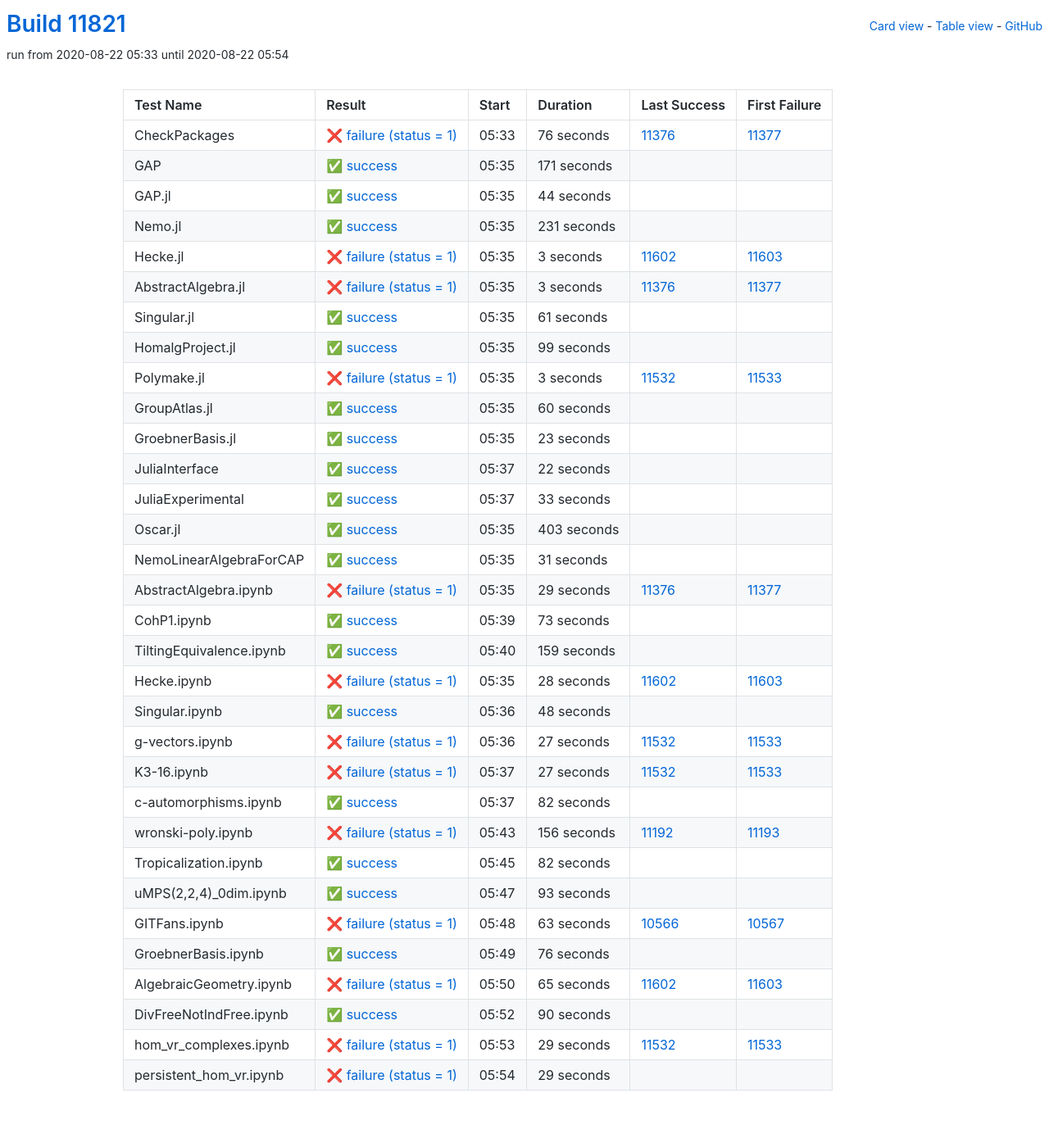
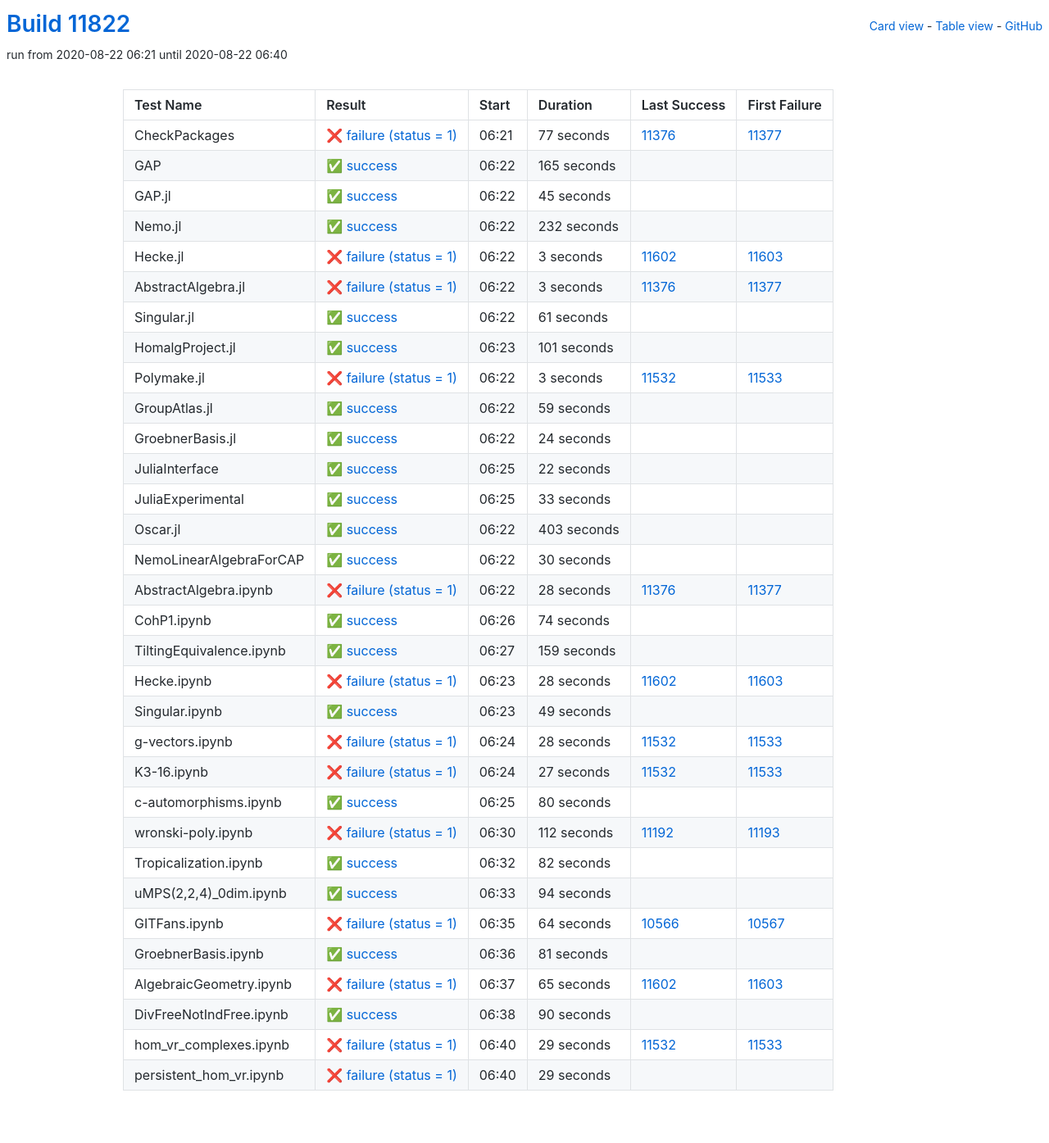
Before and after one commit to oscar-system/oscar-ci-status, a Jekyll site: the page built from table.html, in a window 1280 px wide. Shown: the whole page at 82% size. Built offline with Jekyll 4.4.1, drawn with Linux system fonts in a browser that asks for light colours.

Commit message:
Build #11822

```diff
--- a/_data/ci.yml
+++ b/_data/ci.yml
@@ -1,6 +1,6 @@
 ---
-build: 11821
-build_url: https://oscarci.mathematik.uni-kl.de/job/oscar/11821/
+build: 11822
+build_url: https://oscarci.mathematik.uni-kl.de/job/oscar/11822/
 job: oscar
 organization: oscar-system
 repo: oscar-ci-status
@@ -8,56 +8,56 @@
 tests:
 - name: CheckPackages
   id: checkpackages
-  log: https://oscarci.mathematik.uni-kl.de/job/oscar/11821/artifact/logs/build-11821/CheckPackages.log
-  start: 2020-08-22 05:33
+  log: https://oscarci.mathematik.uni-kl.de/job/oscar/11822/artifact/logs/build-11822/CheckPackages.log
+  start: 2020-08-22 06:21
   success: false
   exitcode: 1
   status: failure
-  duration: 76
+  duration: 77
   last_success: 11376
   last_success_url: https://oscarci.mathematik.uni-kl.de/job/oscar/11376/
   first_failure: 11377
   first_failure_url: https://oscarci.mathematik.uni-kl.de/job/oscar/11377/
 - name: GAP
   id: gap
-  log: https://oscarci.mathematik.uni-kl.de/job/oscar/11821/artifact/logs/build-11821/GAP.log
-  start: 2020-08-22 05:35
+  log: https://oscarci.mathematik.uni-kl.de/job/oscar/11822/artifact/logs/build-11822/GAP.log
+  start: 2020-08-22 06:22
   success: true
   exitcode: 0
   status: success
-  duration: 171
+  duration: 165
   last_success: false
   last_success_url:
   first_failure: false
   first_failure_url:
 - name: GAP.jl
   id: gap-jl
-  log: https://oscarci.mathematik.uni-kl.de/job/oscar/11821/artifact/logs/build-11821/GAP.jl.log
-  start: 2020-08-22 05:35
+  log: https://oscarci.mathematik.uni-kl.de/job/oscar/11822/artifact/logs/build-11822/GAP.jl.log
+  start: 2020-08-22 06:22
   success: true
   exitcode: 0
   status: success
-  duration: 44
+  duration: 45
   last_success: false
   last_success_url:
   first_failure: false
   first_failure_url:
 - name: Nemo.jl
   id: nemo-jl
-  log: https://oscarci.mathematik.uni-kl.de/job/oscar/11821/artifact/logs/build-11821/Nemo.jl.log
-  start: 2020-08-22 05:35
+  log: https://oscarci.mathematik.uni-kl.de/job/oscar/11822/artifact/logs/build-11822/Nemo.jl.log
+  start: 2020-08-22 06:22
   success: true
   exitcode: 0
   status: success
-  duration: 231
+  duration: 232
   last_success: false
   last_success_url:
   first_failure: false
   first_failure_url:
 - name: Hecke.jl
   id: hecke-jl
-  log: https://oscarci.mathematik.uni-kl.de/job/oscar/11821/artifact/logs/build-11821/Hecke.jl.log
-  start: 2020-08-22 05:35
+  log: https://oscarci.mathematik.uni-kl.de/job/oscar/11822/artifact/logs/build-11822/Hecke.jl.log
+  start: 2020-08-22 06:22
   success: false
   exitcode: 1
   status: failure
@@ -68,8 +68,8 @@
   first_failure_url: https://oscarci.mathematik.uni-kl.de/job/oscar/11603/
 - name: AbstractAlgebra.jl
   id: abstractalgebra-jl
-  log: https://oscarci.mathematik.uni-kl.de/job/oscar/11821/artifact/logs/build-11821/AbstractAlgebra.jl.log
-  start: 2020-08-22 05:35
+  log: https://oscarci.mathematik.uni-kl.de/job/oscar/11822/artifact/logs/build-11822/AbstractAlgebra.jl.log
+  start: 2020-08-22 06:22
   success: false
   exitcode: 1
   status: failure
@@ -80,8 +80,8 @@
   first_failure_url: https://oscarci.mathematik.uni-kl.de/job/oscar/11377/
 - name: Singular.jl
   id: singular-jl
-  log: https://oscarci.mathematik.uni-kl.de/job/oscar/11821/artifact/logs/build-11821/Singular.jl.log
-  start: 2020-08-22 05:35
+  log: https://oscarci.mathematik.uni-kl.de/job/oscar/11822/artifact/logs/build-11822/Singular.jl.log
+  start: 2020-08-22 06:22
   success: true
   exitcode: 0
   status: success
@@ -92,20 +92,20 @@
   first_failure_url:
 - name: HomalgProject.jl
   id: homalgproject-jl
-  log: https://oscarci.mathematik.uni-kl.de/job/oscar/11821/artifact/logs/build-11821/HomalgProject.jl.log
-  start: 2020-08-22 05:35
+  log: https://oscarci.mathematik.uni-kl.de/job/oscar/11822/artifact/logs/build-11822/HomalgProject.jl.log
+  start: 2020-08-22 06:23
   success: true
   exitcode: 0
   status: success
-  duration: 99
+  duration: 101
   last_success: false
   last_success_url:
   first_failure: false
   first_failure_url:
 - name: Polymake.jl
   id: polymake-jl
-  log: https://oscarci.mathematik.uni-kl.de/job/oscar/11821/artifact/logs/build-11821/Polymake.jl.log
-  start: 2020-08-22 05:35
+  log: https://oscarci.mathematik.uni-kl.de/job/oscar/11822/artifact/logs/build-11822/Polymake.jl.log
+  start: 2020-08-22 06:22
   success: false
   exitcode: 1
   status: failure
@@ -116,32 +116,32 @@
   first_failure_url: https://oscarci.mathematik.uni-kl.de/job/oscar/11533/
 - name: GroupAtlas.jl
   id: groupatlas-jl
-  log: https://oscarci.mathematik.uni-kl.de/job/oscar/11821/artifact/logs/build-11821/GroupAtlas.jl.log
-  start: 2020-08-22 05:35
+  log: https://oscarci.mathematik.uni-kl.de/job/oscar/11822/artifact/logs/build-11822/GroupAtlas.jl.log
+  start: 2020-08-22 06:22
   success: true
   exitcode: 0
   status: success
-  duration: 60
+  duration: 59
   last_success: false
   last_success_url:
   first_failure: false
   first_failure_url:
 - name: GroebnerBasis.jl
   id: groebnerbasis-jl
-  log: https://oscarci.mathematik.uni-kl.de/job/oscar/11821/artifact/logs/build-11821/GroebnerBasis.jl.log
-  start: 2020-08-22 05:35
+  log: https://oscarci.mathematik.uni-kl.de/job/oscar/11822/artifact/logs/build-11822/GroebnerBasis.jl.log
+  start: 2020-08-22 06:22
   success: true
   exitcode: 0
   status: success
-  duration: 23
+  duration: 24
   last_success: false
   last_success_url:
   first_failure: false
   first_failure_url:
 - name: JuliaInterface
   id: juliainterface
-  log: https://oscarci.mathematik.uni-kl.de/job/oscar/11821/artifact/logs/build-11821/JuliaInterface.log
-  start: 2020-08-22 05:37
+  log: https://oscarci.mathematik.uni-kl.de/job/oscar/11822/artifact/logs/build-11822/JuliaInterface.log
+  start: 2020-08-22 06:25
   success: true
   exitcode: 0
   status: success
@@ -152,8 +152,8 @@
   first_failure_url:
 - name: JuliaExperimental
   id: juliaexperimental
-  log: https://oscarci.mathematik.uni-kl.de/job/oscar/11821/artifact/logs/build-11821/JuliaExperimental.log
-  start: 2020-08-22 05:37
+  log: https://oscarci.mathematik.uni-kl.de/job/oscar/11822/artifact/logs/build-11822/JuliaExperimental.log
+  start: 2020-08-22 06:25
   success: true
   exitcode: 0
   status: success
@@ -164,8 +164,8 @@
   first_failure_url:
 - name: Oscar.jl
   id: oscar-jl
-  log: https://oscarci.mathematik.uni-kl.de/job/oscar/11821/artifact/logs/build-11821/Oscar.jl.log
-  start: 2020-08-22 05:35
+  log: https://oscarci.mathematik.uni-kl.de/job/oscar/11822/artifact/logs/build-11822/Oscar.jl.log
+  start: 2020-08-22 06:22
   success: true
   exitcode: 0
   status: success
@@ -176,44 +176,44 @@
   first_failure_url:
 - name: NemoLinearAlgebraForCAP
   id: nemolinearalgebraforcap
-  log: https://oscarci.mathematik.uni-kl.de/job/oscar/11821/artifact/logs/build-11821/NemoLinearAlgebraForCAP.log
-  start: 2020-08-22 05:35
+  log: https://oscarci.mathematik.uni-kl.de/job/oscar/11822/artifact/logs/build-11822/NemoLinearAlgebraForCAP.log
+  start: 2020-08-22 06:22
   success: true
   exitcode: 0
   status: success
-  duration: 31
+  duration: 30
   last_success: false
   last_success_url:
   first_failure: false
   first_failure_url:
 - name: AbstractAlgebra.ipynb
   id: abstractalgebra-ipynb
-  log: https://oscarci.mathematik.uni-kl.de/job/oscar/11821/artifact/logs/build-11821/AbstractAlgebra.ipynb.log
-  start: 2020-08-22 05:35
+  log: https://oscarci.mathematik.uni-kl.de/job/oscar/11822/artifact/logs/build-11822/AbstractAlgebra.ipynb.log
+  start: 2020-08-22 06:22
   success: false
   exitcode: 1
   status: failure
-  duration: 29
+  duration: 28
   last_success: 11376
   last_success_url: https://oscarci.mathematik.uni-kl.de/job/oscar/11376/
   first_failure: 11377
   first_failure_url: https://oscarci.mathematik.uni-kl.de/job/oscar/11377/
 - name: CohP1.ipynb
   id: cohp1-ipynb
-  log: https://oscarci.mathematik.uni-kl.de/job/oscar/11821/artifact/logs/build-11821/CohP1.ipynb.log
-  start: 2020-08-22 05:39
+  log: https://oscarci.mathematik.uni-kl.de/job/oscar/11822/artifact/logs/build-11822/CohP1.ipynb.log
+  start: 2020-08-22 06:26
   success: true
   exitcode: 0
   status: success
-  duration: 73
+  duration: 74
   last_success: false
   last_success_url:
   first_failure: false
   first_failure_url:
 - name: TiltingEquivalence.ipynb
   id: tiltingequivalence-ipynb
-  log: https://oscarci.mathematik.uni-kl.de/job/oscar/11821/artifact/logs/build-11821/TiltingEquivalence.ipynb.log
-  start: 2020-08-22 05:40
+  log: https://oscarci.mathematik.uni-kl.de/job/oscar/11822/artifact/logs/build-11822/TiltingEquivalence.ipynb.log
+  start: 2020-08-22 06:27
   success: true
   exitcode: 0
   status: success
@@ -224,8 +224,8 @@
   first_failure_url:
 - name: Hecke.ipynb
   id: hecke-ipynb
-  log: https://oscarci.mathematik.uni-kl.de/job/oscar/11821/artifact/logs/build-11821/Hecke.ipynb.log
-  start: 2020-08-22 05:35
+  log: https://oscarci.mathematik.uni-kl.de/job/oscar/11822/artifact/logs/build-11822/Hecke.ipynb.log
+  start: 2020-08-22 06:23
   success: false
   exitcode: 1
   status: failure
@@ -236,32 +236,32 @@
   first_failure_url: https://oscarci.mathematik.uni-kl.de/job/oscar/11603/
 - name: Singular.ipynb
   id: singular-ipynb
-  log: https://oscarci.mathematik.uni-kl.de/job/oscar/11821/artifact/logs/build-11821/Singular.ipynb.log
-  start: 2020-08-22 05:36
+  log: https://oscarci.mathematik.uni-kl.de/job/oscar/11822/artifact/logs/build-11822/Singular.ipynb.log
+  start: 2020-08-22 06:23
   success: true
   exitcode: 0
   status: success
-  duration: 48
+  duration: 49
   last_success: false
   last_success_url:
   first_failure: false
   first_failure_url:
 - name: g-vectors.ipynb
   id: g-vectors-ipynb
-  log: https://oscarci.mathematik.uni-kl.de/job/oscar/11821/artifact/logs/build-11821/g-vectors.ipynb.log
-  start: 2020-08-22 05:36
+  log: https://oscarci.mathematik.uni-kl.de/job/oscar/11822/artifact/logs/build-11822/g-vectors.ipynb.log
+  start: 2020-08-22 06:24
   success: false
   exitcode: 1
   status: failure
-  duration: 27
+  duration: 28
   last_success: 11532
   last_success_url: https://oscarci.mathematik.uni-kl.de/job/oscar/11532/
   first_failure: 11533
   first_failure_url: https://oscarci.mathematik.uni-kl.de/job/oscar/11533/
 - name: K3-16.ipynb
   id: k3-16-ipynb
-  log: https://oscarci.mathematik.uni-kl.de/job/oscar/11821/artifact/logs/build-11821/K3-16.ipynb.log
-  start: 2020-08-22 05:37
+  log: https://oscarci.mathematik.uni-kl.de/job/oscar/11822/artifact/logs/build-11822/K3-16.ipynb.log
+  start: 2020-08-22 06:24
   success: false
   exitcode: 1
   status: failure
@@ -272,32 +272,32 @@
   first_failure_url: https://oscarci.mathematik.uni-kl.de/job/oscar/11533/
 - name: c-automorphisms.ipynb
   id: c-automorphisms-ipynb
-  log: https://oscarci.mathematik.uni-kl.de/job/oscar/11821/artifact/logs/build-11821/c-automorphisms.ipynb.log
-  start: 2020-08-22 05:37
+  log: https://oscarci.mathematik.uni-kl.de/job/oscar/11822/artifact/logs/build-11822/c-automorphisms.ipynb.log
+  start: 2020-08-22 06:25
   success: true
   exitcode: 0
   status: success
-  duration: 82
+  duration: 80
   last_success: false
   last_success_url:
   first_failure: false
   first_failure_url:
 - name: wronski-poly.ipynb
   id: wronski-poly-ipynb
-  log: https://oscarci.mathematik.uni-kl.de/job/oscar/11821/artifact/logs/build-11821/wronski-poly.ipynb.log
-  start: 2020-08-22 05:43
+  log: https://oscarci.mathematik.uni-kl.de/job/oscar/11822/artifact/logs/build-11822/wronski-poly.ipynb.log
+  start: 2020-08-22 06:30
   success: false
   exitcode: 1
   status: failure
-  duration: 156
+  duration: 112
   last_success: 11192
   last_success_url: https://oscarci.mathematik.uni-kl.de/job/oscar/11192/
   first_failure: 11193
   first_failure_url: https://oscarci.mathematik.uni-kl.de/job/oscar/11193/
 - name: Tropicalization.ipynb
   id: tropicalization-ipynb
-  log: https://oscarci.mathematik.uni-kl.de/job/oscar/11821/artifact/logs/build-11821/Tropicalization.ipynb.log
-  start: 2020-08-22 05:45
+  log: https://oscarci.mathematik.uni-kl.de/job/oscar/11822/artifact/logs/build-11822/Tropicalization.ipynb.log
+  start: 2020-08-22 06:32
   success: true
   exitcode: 0
   status: success
@@ -308,44 +308,44 @@
   first_failure_url:
 - name: uMPS(2,2,4)_0dim.ipynb
   id: umps-2-2-4-0dim-ipynb
-  log: https://oscarci.mathematik.uni-kl.de/job/oscar/11821/artifact/logs/build-11821/uMPS-2-2-4-_0dim.ipynb.log
-  start: 2020-08-22 05:47
+  log: https://oscarci.mathematik.uni-kl.de/job/oscar/11822/artifact/logs/build-11822/uMPS-2-2-4-_0dim.ipynb.log
+  start: 2020-08-22 06:33
   success: true
   exitcode: 0
   status: success
-  duration: 93
+  duration: 94
   last_success: false
   last_success_url:
   first_failure: false
   first_failure_url:
 - name: GITFans.ipynb
   id: gitfans-ipynb
-  log: https://oscarci.mathematik.uni-kl.de/job/oscar/11821/artifact/logs/build-11821/GITFans.ipynb.log
-  start: 2020-08-22 05:48
+  log: https://oscarci.mathematik.uni-kl.de/job/oscar/11822/artifact/logs/build-11822/GITFans.ipynb.log
+  start: 2020-08-22 06:35
   success: false
   exitcode: 1
   status: failure
-  duration: 63
+  duration: 64
   last_success: 10566
   last_success_url: https://oscarci.mathematik.uni-kl.de/job/oscar/10566/
   first_failure: 10567
   first_failure_url: https://oscarci.mathematik.uni-kl.de/job/oscar/10567/
 - name: GroebnerBasis.ipynb
   id: groebnerbasis-ipynb
-  log: https://oscarci.mathematik.uni-kl.de/job/oscar/11821/artifact/logs/build-11821/GroebnerBasis.ipynb.log
-  start: 2020-08-22 05:49
+  log: https://oscarci.mathematik.uni-kl.de/job/oscar/11822/artifact/logs/build-11822/GroebnerBasis.ipynb.log
+  start: 2020-08-22 06:36
   success: true
   exitcode: 0
   status: success
-  duration: 76
+  duration: 81
   last_success: false
   last_success_url:
   first_failure: false
   first_failure_url:
 - name: AlgebraicGeometry.ipynb
   id: algebraicgeometry-ipynb
-  log: https://oscarci.mathematik.uni-kl.de/job/oscar/11821/artifact/logs/build-11821/AlgebraicGeometry.ipynb.log
-  start: 2020-08-22 05:50
+  log: https://oscarci.mathematik.uni-kl.de/job/oscar/11822/artifact/logs/build-11822/AlgebraicGeometry.ipynb.log
+  start: 2020-08-22 06:37
   success: false
   exitcode: 1
   status: failure
@@ -356,8 +356,8 @@
   first_failure_url: https://oscarci.mathematik.uni-kl.de/job/oscar/11603/
 - name: DivFreeNotIndFree.ipynb
   id: divfreenotindfree-ipynb
-  log: https://oscarci.mathematik.uni-kl.de/job/oscar/11821/artifact/logs/build-11821/DivFreeNotIndFree.ipynb.log
-  start: 2020-08-22 05:52
+  log: https://oscarci.mathematik.uni-kl.de/job/oscar/11822/artifact/logs/build-11822/DivFreeNotIndFree.ipynb.log
+  start: 2020-08-22 06:38
   success: true
   exitcode: 0
   status: success
@@ -368,8 +368,8 @@
   first_failure_url:
 - name: hom_vr_complexes.ipynb
   id: hom-vr-complexes-ipynb
-  log: https://oscarci.mathematik.uni-kl.de/job/oscar/11821/artifact/logs/build-11821/hom_vr_complexes.ipynb.log
-  start: 2020-08-22 05:53
+  log: https://oscarci.mathematik.uni-kl.de/job/oscar/11822/artifact/logs/build-11822/hom_vr_complexes.ipynb.log
+  start: 2020-08-22 06:40
   success: false
   exitcode: 1
   status: failure
@@ -380,8 +380,8 @@
   first_failure_url: https://oscarci.mathematik.uni-kl.de/job/oscar/11533/
 - name: persistent_hom_vr.ipynb
   id: persistent-hom-vr-ipynb
-  log: https://oscarci.mathematik.uni-kl.de/job/oscar/11821/artifact/logs/build-11821/persistent_hom_vr.ipynb.log
-  start: 2020-08-22 05:54
+  log: https://oscarci.mathematik.uni-kl.de/job/oscar/11822/artifact/logs/build-11822/persistent_hom_vr.ipynb.log
+  start: 2020-08-22 06:40
   success: false
   exitcode: 1
   status: failure
```
Also changed, not shown: README.md.
